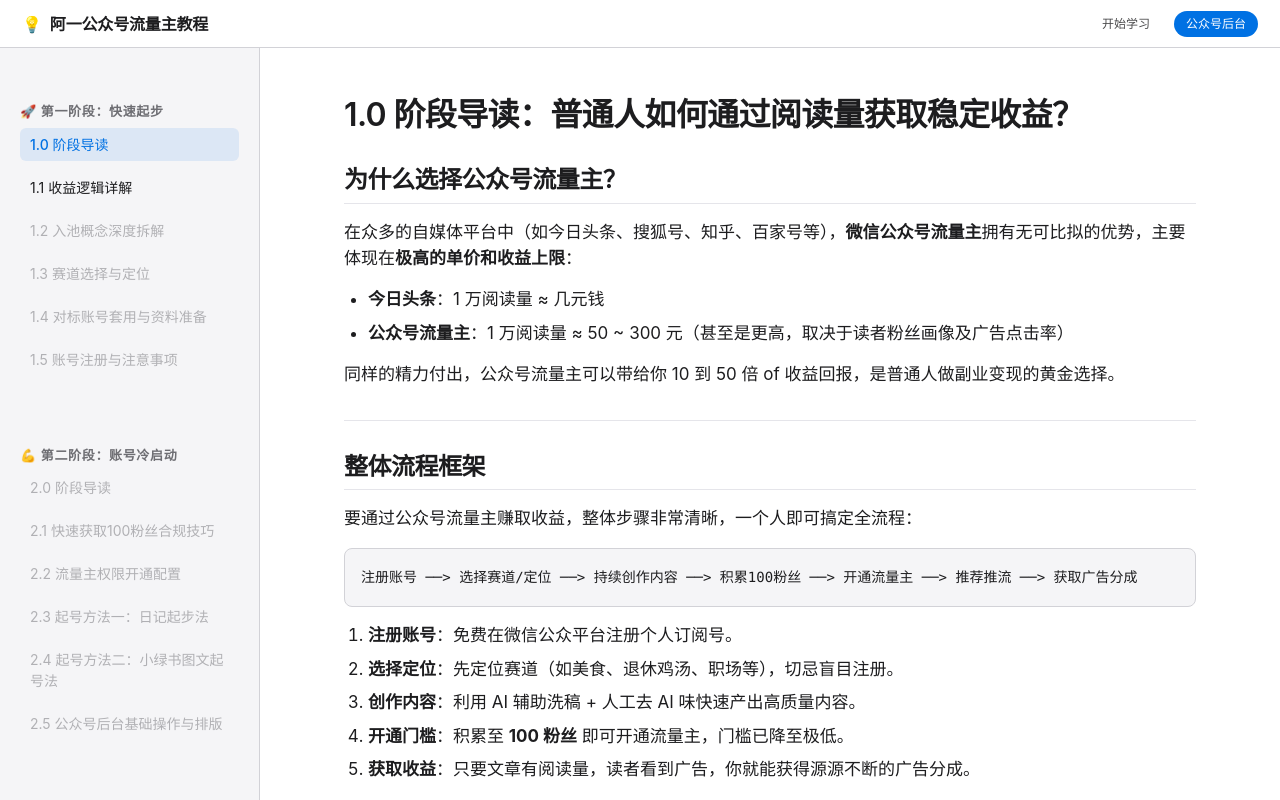
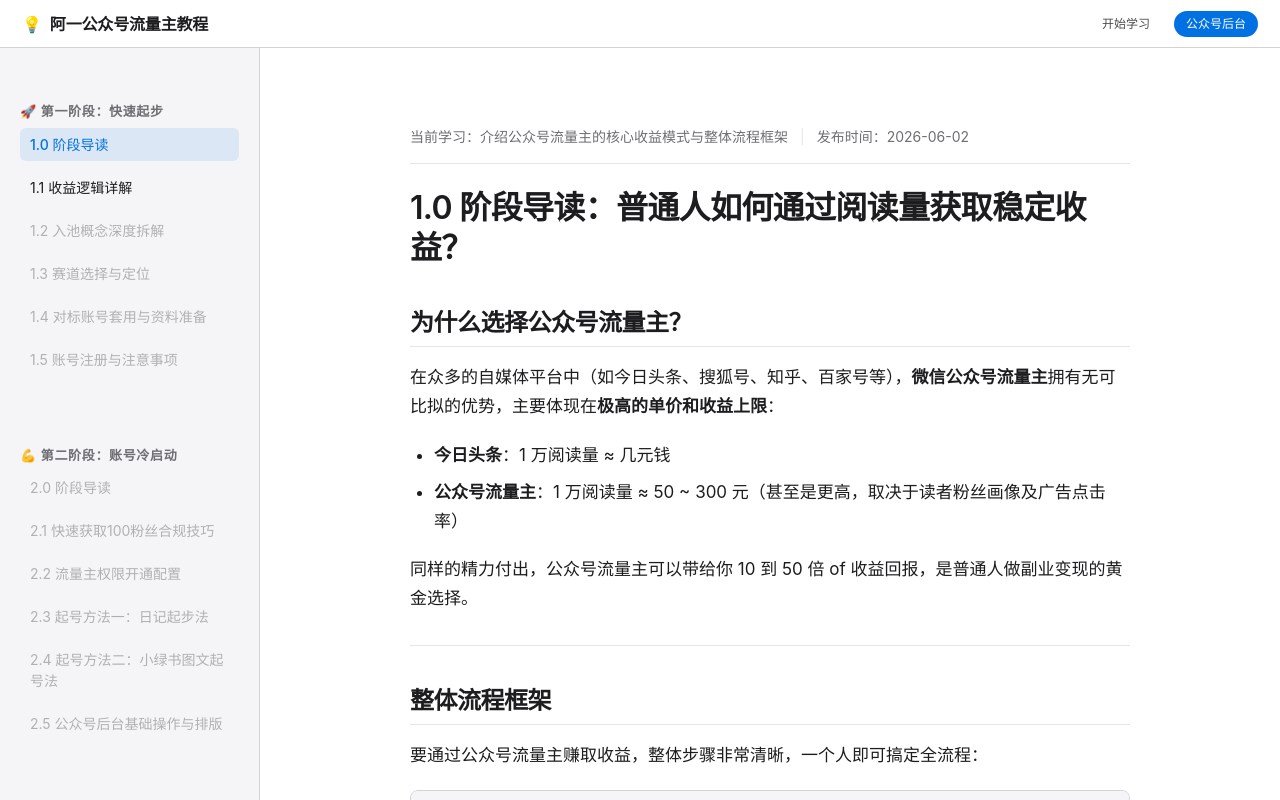
Before and after one commit to dushizhuma2025/ayi-gzhllz, a React app: page /1-start/01-intro in a window 1280 px wide. Shown: the top 800 px of the page. Built offline with nearby package versions, Linux system fonts and the light colour scheme.

Commit message:
style: refine Markdown body typography and improve ArticleView state hook

```diff
--- a/src/components/ArticleView.tsx
+++ b/src/components/ArticleView.tsx
@@ -7,10 +7,30 @@ export const ArticleView: React.FC = () => {
   const location = useLocation();
   const currentPath = location.pathname;
 
-  // 匹配当前路由的页面数据
-  const page = (pagesData.pages as PageData[]).find(
-    (p) => p.path === currentPath
-  );
+  // 使用 State 来存取当前的 Page 页面数据
+  const [page, setPage] = React.useState<PageData | null>(() => {
+    // 初始获取：为了让服务器端渲染或初次渲染时有内容
+    if (typeof window !== 'undefined' && (window as any).__PAGE_DATA__) {
+      const winData = (window as any).__PAGE_DATA__;
+      if (winData.path === currentPath) {
+        return winData;
+      }
+    }
+    return (pagesData.pages as PageData[]).find((p) => p.path === currentPath) || null;
+  });
+
+  React.useEffect(() => {
+    if (typeof window !== 'undefined' && (window as any).__PAGE_DATA__) {
+      const winData = (window as any).__PAGE_DATA__;
+      if (winData.path === currentPath) {
+        setPage(winData);
+        return;
+      }
+    }
+    // 退回到 pages.json 查找对应的教程数据渲染
+    const found = (pagesData.pages as PageData[]).find((p) => p.path === currentPath) || null;
+    setPage(found);
+  }, [currentPath]);
 
   if (!page) {
     // 如果当前路径已经是首篇教程，且数据源里没有它，说明 pages.json 损坏或未生成
@@ -63,6 +83,28 @@ export const ArticleView: React.FC = () => {
 
   return (
     <article className="markdown-body">
+      {page.description && (
+        <div style={{
+          marginBottom: '24px',
+          paddingBottom: '16px',
+          borderBottom: '1px solid var(--border-gray-light)',
+          fontFamily: '-apple-system, BlinkMacSystemFont, "SF Pro Text", "Inter", sans-serif',
+          fontSize: '14px',
+          color: 'var(--text-secondary)',
+          display: 'flex',
+          alignItems: 'center',
+          flexWrap: 'wrap',
+          gap: '12px'
+        }}>
+          <span>当前学习：{page.description}</span>
+          {page.created && (
+            <>
+              <span style={{ color: 'var(--border-gray-light)' }}>|</span>
+              <span>发布时间：{page.created}</span>
+            </>
+          )}
+        </div>
+      )}
       <div dangerouslySetInnerHTML={{ __html: page.html }} />
     </article>
   );
--- a/src/styles/main.css
+++ b/src/styles/main.css
@@ -377,3 +377,124 @@ hr {
     padding: 0 24px;
   }
 }
+
+/* ==========================================
+   Markdown Body Premium Typography & Layout
+   ========================================== */
+
+/* 宽屏居中显示，两端有呼吸感的 padding (30px 40px)，最大宽度 800px */
+.markdown-body {
+  max-width: 800px;
+  margin: 0 auto;
+  padding: 30px 40px;
+}
+
+/* 苹果标准的 Display Font 字号、粗细以及紧凑的字间距 */
+.markdown-body h1,
+.markdown-body h2,
+.markdown-body h3,
+.markdown-body h4,
+.markdown-body h5,
+.markdown-body h6 {
+  font-family: -apple-system, BlinkMacSystemFont, "SF Pro Display", "SF Pro Icons", "Helvetica Neue", Helvetica, Arial, sans-serif;
+  font-weight: 600;
+  letter-spacing: -0.021em;
+  color: var(--text-primary);
+  line-height: 1.25;
+}
+
+.markdown-body h1 {
+  font-size: 32px;
+  margin-top: 0;
+  margin-bottom: 24px;
+}
+
+.markdown-body h2 {
+  font-size: 24px;
+  margin-top: 40px;
+  margin-bottom: 16px;
+  border-bottom: 1px solid var(--border-gray-light);
+  padding-bottom: 8px;
+}
+
+.markdown-body h3 {
+  font-size: 20px;
+  margin-top: 32px;
+  margin-bottom: 12px;
+}
+
+.markdown-body h4 {
+  font-size: 17px;
+  margin-top: 24px;
+  margin-bottom: 10px;
+}
+
+/* blockquote 设定柔和的底色 (#f5f5f7) 以及明亮的左行动蓝分割线 (--action-blue) */
+.markdown-body blockquote {
+  background-color: #f5f5f7;
+  border-left: 4px solid var(--action-blue);
+  padding: 16px 20px;
+  margin: 24px 0;
+  border-radius: 0 8px 8px 0;
+  color: var(--text-secondary);
+}
+
+.markdown-body blockquote p {
+  margin-bottom: 0;
+  line-height: 1.6;
+}
+
+/* table、th、td 编写简洁线条风格，符合 Apple Commerce Option 矩阵的视觉标准 */
+.markdown-body table {
+  width: 100%;
+  border-collapse: collapse;
+  margin: 28px 0;
+  font-size: 15px;
+  line-height: 1.5;
+  text-align: left;
+}
+
+.markdown-body th {
+  background-color: #f5f5f7;
+  color: var(--text-primary);
+  font-weight: 600;
+  padding: 14px 16px;
+  border-bottom: 2px solid var(--border-gray);
+}
+
+.markdown-body td {
+  padding: 12px 16px;
+  border-bottom: 1px solid var(--border-gray-light);
+  color: var(--text-secondary);
+}
+
+.markdown-body tr:hover td {
+  background-color: rgba(0, 0, 0, 0.01);
+  color: var(--text-primary);
+}
+
+/* 呼吸感行高以及列表优化 */
+.markdown-body p {
+  line-height: 1.7;
+  margin-bottom: 20px;
+  color: var(--text-primary);
+}
+
+.markdown-body ul,
+.markdown-body ol {
+  margin-bottom: 20px;
+  padding-left: 24px;
+}
+
+.markdown-body li {
+  margin-bottom: 8px;
+  line-height: 1.7;
+}
+
+.markdown-body li p {
+  margin-bottom: 0;
+}
+
+.markdown-body pre {
+  margin: 20px 0;
+}
```
